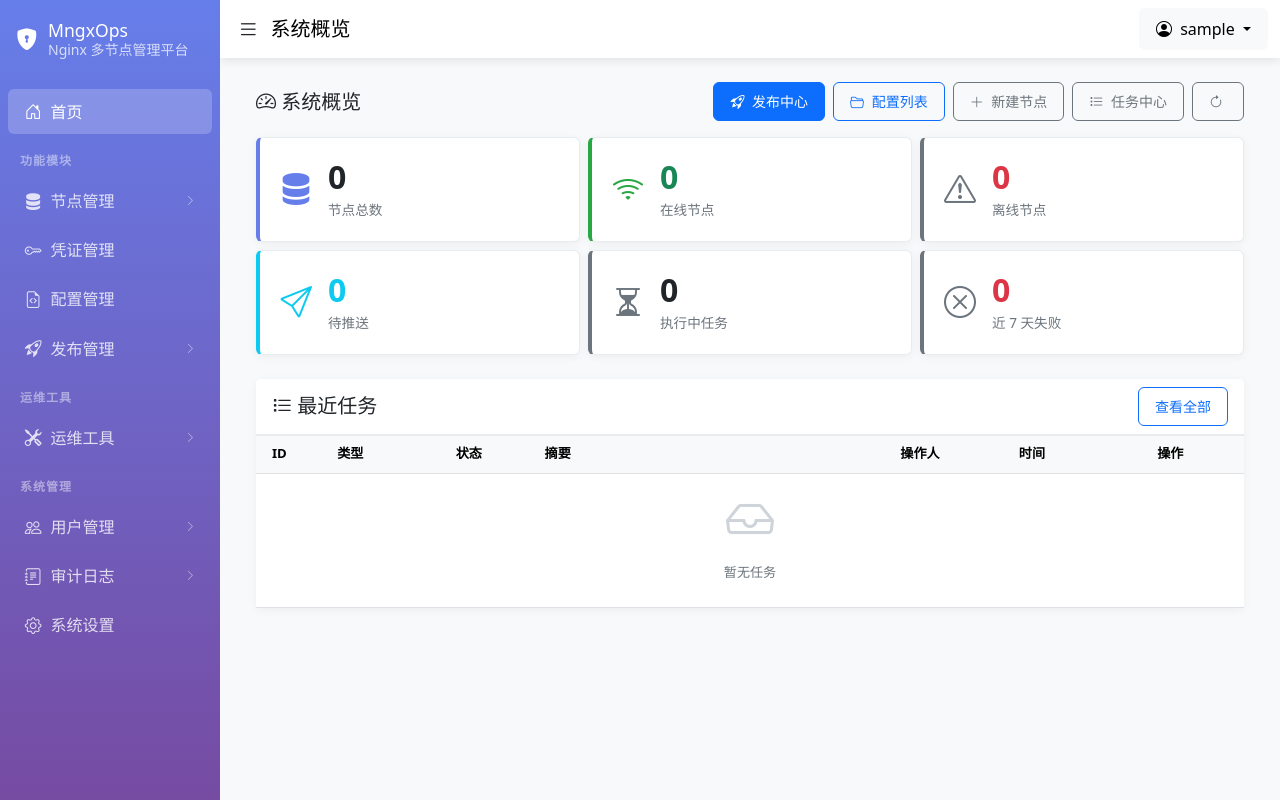
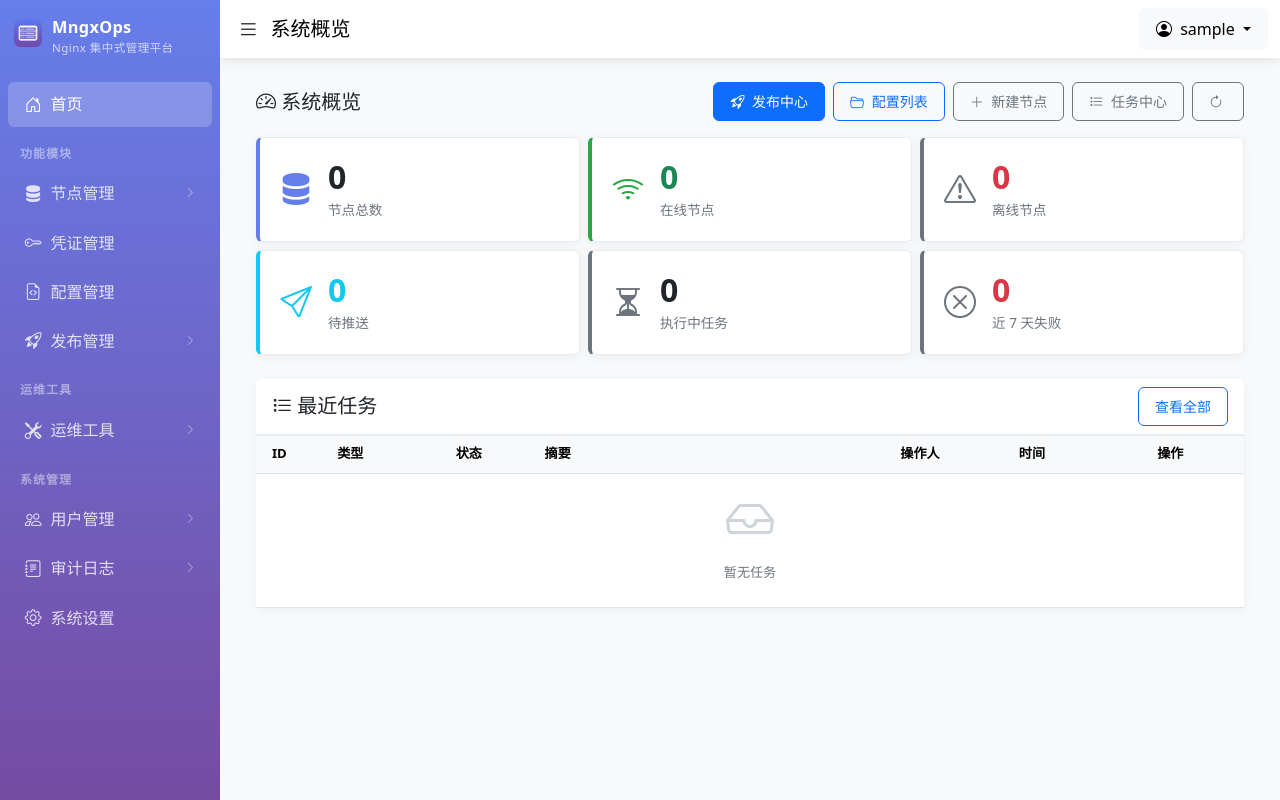
Before and after one commit to zerotocode398/mngxops, a Django app: page / in a window 1280 px wide. Run offline with Django 4.2, Linux system fonts and the light colour scheme; the visitor is signed in with stand-in values (Sample User, id 1); data comes from the database, SQL or seed files in the repository; data that the repository does not hold is empty.

```diff
--- a/ngxops/settings.py
+++ b/ngxops/settings.py
@@ -112,6 +112,7 @@ USE_TZ = True
 
 STATIC_URL = "static/"
 STATIC_ROOT = DATA_DIR / "staticfiles"
+STATICFILES_DIRS = [RESOURCE_DIR / "static"]
 MEDIA_URL = "media/"
 MEDIA_ROOT = DATA_DIR / "media"
 
--- a/ngxops/urls.py
+++ b/ngxops/urls.py
@@ -16,11 +16,24 @@ Including another URLconf
 """
 
 from django.contrib import admin
+from django.http import FileResponse, Http404
 from django.urls import path, include
 from django.conf import settings
 from django.conf.urls.static import static
 
+from ngxops.runtime_paths import resource_dir
+
+
+def serve_favicon(request):
+    """返回站点图标，消除浏览器默认请求 /favicon.ico 的 404。"""
+    icon_path = resource_dir() / "static" / "favicon.png"
+    if not icon_path.is_file():
+        raise Http404
+    return FileResponse(icon_path.open("rb"), content_type="image/png")
+
+
 urlpatterns = [
+    path("favicon.ico", serve_favicon),
     path("admin/", admin.site.urls),
     path("", include("apps.dashboard.urls")),
     path("", include("apps.accounts.urls")),
--- a/templates/base.html
+++ b/templates/base.html
@@ -1,11 +1,13 @@
 <!DOCTYPE html>
 {% load permission_tags %}
+{% load static %}
 <html lang="zh-CN">
 
 <head>
     <meta charset="UTF-8">
     <meta name="viewport" content="width=device-width, initial-scale=1.0">
-    <title>{% block title %}MngxOps - Nginx 多节点管理平台{% endblock %}</title>
+    <title>{% block title %}MngxOps - Nginx 集中式管理平台{% endblock %}</title>
+    <link rel="icon" type="image/png" href="{% static 'favicon.png' %}">
     <link href="https://cdn.jsdelivr.net/npm/bootstrap@5.3.0/dist/css/bootstrap.min.css" rel="stylesheet">
     <link rel="stylesheet" href="https://cdn.jsdelivr.net/npm/bootstrap-icons@1.11.0/font/bootstrap-icons.css">
     <style>
@@ -90,27 +92,40 @@
         }
 
         .sidebar .sidebar-brand {
-            padding: 1.25rem 1rem;
+            padding: 1.1rem 0.9rem 1rem;
             display: flex;
-            align-items: center;
-            gap: 0.65rem;
+            align-items: flex-start;
+            gap: 0.6rem;
         }
         .sidebar .sidebar-brand-icon {
-            font-size: 1.35rem;
+            width: 28px;
+            height: 28px;
+            border-radius: 6px;
             flex-shrink: 0;
-            line-height: 1;
+            margin-top: 1px;
         }
         .sidebar .sidebar-brand-text {
             min-width: 0;
+            text-align: left;
         }
         .sidebar .sidebar-brand h4 {
-            font-size: 1.1rem;
+            font-size: 1.02rem;
+            font-weight: 600;
+            letter-spacing: 0.02em;
             margin: 0;
+            line-height: 1.2;
             white-space: nowrap;
         }
         .sidebar .sidebar-brand small {
             display: block;
-            line-height: 1.3;
+            margin-top: 4px;
+            font-size: 0.72rem;
+            letter-spacing: 0.04em;
+            line-height: 1.25;
+            opacity: 0.7;
+            white-space: nowrap;
+            overflow: hidden;
+            text-overflow: ellipsis;
         }
 
         .sidebar .nav-section-title {
@@ -849,10 +864,10 @@
     <div class="app-shell">
             <div class="sidebar p-0">
                 <div class="sidebar-brand">
-                    <i class="bi bi-shield-lock-fill sidebar-brand-icon" title="MngxOps"></i>
+                    <img class="sidebar-brand-icon" src="{% static 'favicon.png' %}" alt="" title="MngxOps">
                     <div class="sidebar-brand-text">
                         <h4 class="mb-0"><span class="sidebar-label">MngxOps</span></h4>
-                        <small class="opacity-75 sidebar-label">Nginx 多节点管理平台</small>
+                        <small class="sidebar-label">Nginx 集中式管理平台</small>
                     </div>
                 </div>
                 <nav class="nav flex-column mt-2">
```
Also changed, not shown: apps/accounts/templates/accounts/login.html (+21 -7 lines), static/favicon.png (added), 1 other file.
